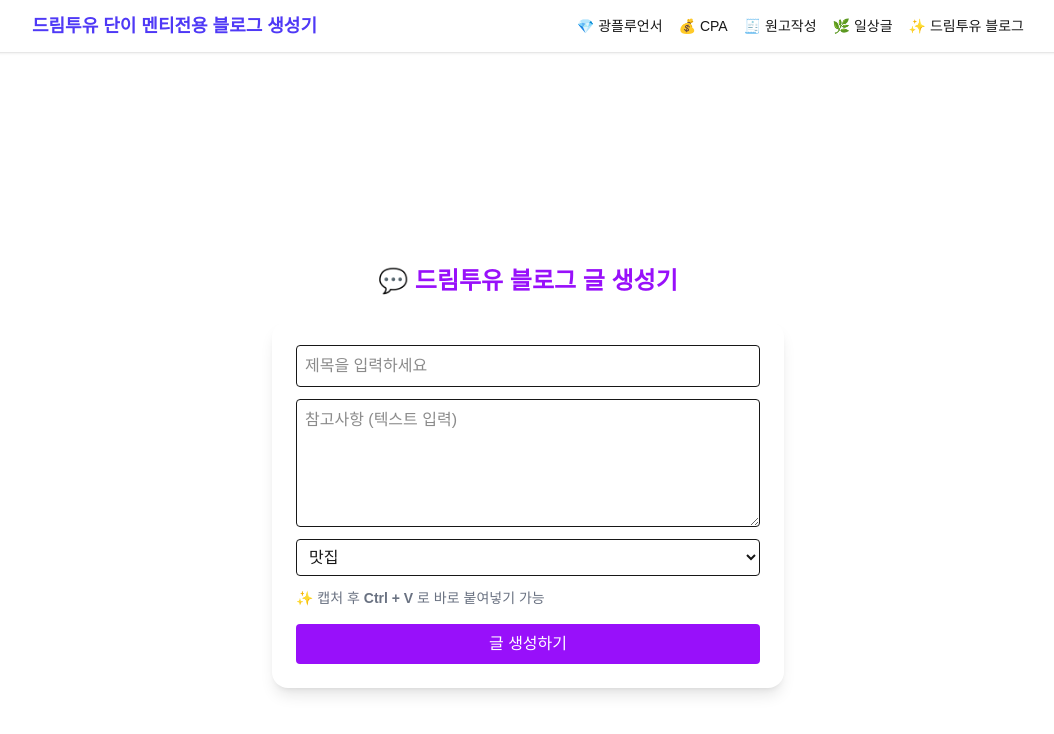
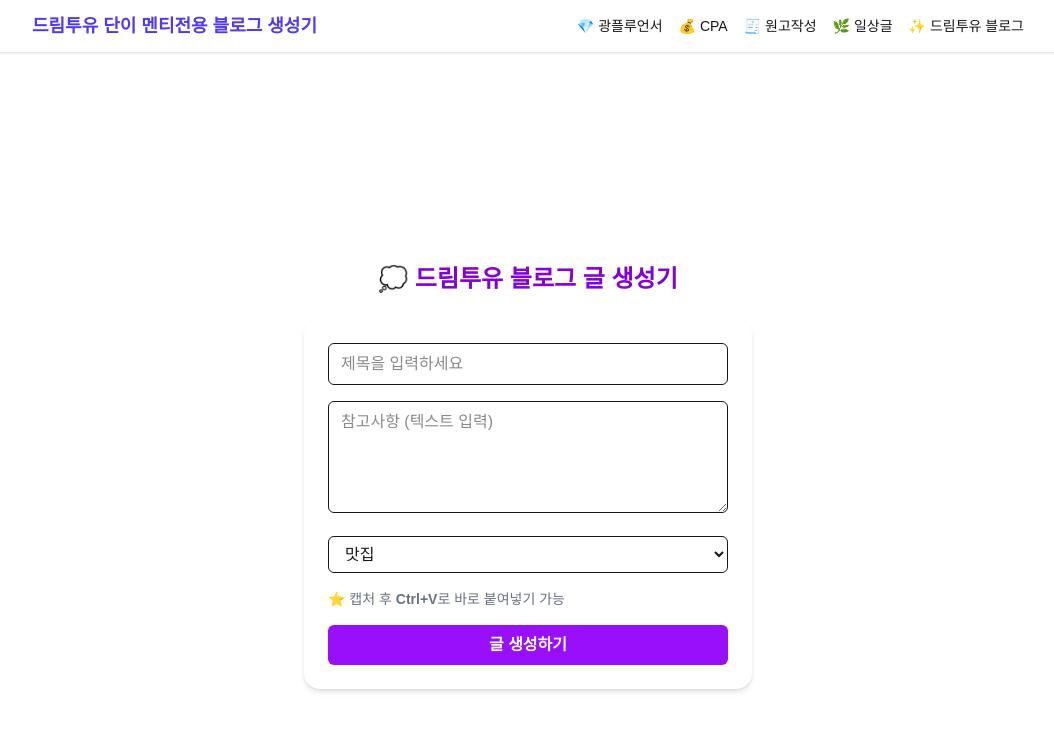
Before and after one commit to tlsel96-stack/dreamtoyou, a Next.js app: page /dreamtoyou/blog in a window 1280 px wide. Shown: the top 734 px of the page, without its empty margins (112-1166 px from the left). Built offline with nearby package versions, Linux system fonts and the light colour scheme.

Commit message:
Update page.jsx

```diff
--- a/app/dreamtoyou/blog/page.jsx
+++ b/app/dreamtoyou/blog/page.jsx
@@ -1,29 +1,26 @@
 "use client";
-import { useState, useRef, useEffect } from "react";
+
+import { useState } from "react";
 
 export default function BlogGenerator() {
   const [title, setTitle] = useState("");
   const [prompt, setPrompt] = useState("");
   const [category, setCategory] = useState("맛집");
   const [image, setImage] = useState(null);
+  const [loading, setLoading] = useState(false);
   const [result, setResult] = useState("");
-  const [loading, setLoading] = useState(false);
 
-  // ✅ 이미지 붙여넣기 이벤트 추가
-  useEffect(() => {
-    const handlePaste = (e) => {
-      const item = Array.from(e.clipboardData.items).find((x) =>
-        x.type.startsWith("image/")
-      );
-      if (item) {
-        const file = item.getAsFile();
+  // ✅ 붙여넣기 감지 (Ctrl+V)
+  const handlePaste = (event) => {
+    const items = event.clipboardData.items;
+    for (let i = 0; i < items.length; i++) {
+      if (items[i].type.indexOf("image") !== -1) {
+        const file = items[i].getAsFile();
         setImage(file);
         alert("📸 이미지가 붙여넣기 되었습니다!");
       }
-    };
-    window.addEventListener("paste", handlePaste);
-    return () => window.removeEventListener("paste", handlePaste);
-  }, []);
+    }
+  };
 
   const handleSubmit = async (e) => {
     e.preventDefault();
@@ -42,66 +39,85 @@ export default function BlogGenerator() {
         body: formData,
       });
       const data = await res.json();
-      setResult(data.result || "오류 발생");
+
+      if (data.error) throw new Error(data.error);
+      setResult(data.result);
     } catch (err) {
-      setResult("❌ 요청 실패: " + err.message);
+      console.error("❌ 오류:", err);
+      setResult("⚠️ 오류가 발생했습니다. 콘솔을 확인하세요.");
+    } finally {
+      setLoading(false);
     }
-
-    setLoading(false);
   };
 
   return (
-    <div className="flex flex-col items-center justify-center min-h-screen p-4">
-      <h1 className="text-2xl font-bold mb-6 text-purple-600">
-        💬 드림투유 블로그 글 생성기
+    <div
+      className="min-h-screen flex flex-col items-center justify-center bg-white"
+      onPaste={handlePaste}
+    >
+      <h1 className="text-2xl font-semibold mb-6 text-purple-700">
+        💭 드림투유 블로그 글 생성기
       </h1>
 
       <form
         onSubmit={handleSubmit}
-        className="flex flex-col w-full max-w-lg bg-white shadow-lg rounded-2xl p-6"
+        className="w-full max-w-md bg-white rounded-2xl shadow-md p-6 space-y-4"
       >
         <input
           type="text"
           placeholder="제목을 입력하세요"
           value={title}
           onChange={(e) => setTitle(e.target.value)}
-          className="border p-2 mb-3 rounded"
+          className="w-full border rounded-md px-3 py-2"
         />
 
         <textarea
           placeholder="참고사항 (텍스트 입력)"
           value={prompt}
           onChange={(e) => setPrompt(e.target.value)}
-          className="border p-2 mb-3 rounded h-32"
+          className="w-full border rounded-md px-3 py-2 h-28"
         />
 
         <select
           value={category}
           onChange={(e) => setCategory(e.target.value)}
-          className="border p-2 mb-3 rounded"
+          className="w-full border rounded-md px-3 py-2"
         >
           <option value="맛집">맛집</option>
           <option value="여행">여행</option>
-          <option value="리뷰">리뷰</option>
+          <option value="패션">패션</option>
           <option value="기타">기타</option>
         </select>
 
-        <div className="text-sm text-gray-500 mb-4">
-          ✨ 캡처 후 <b>Ctrl + V</b> 로 바로 붙여넣기 가능
+        <div className="text-sm text-gray-500">
+          ⭐ 캡처 후 <b>Ctrl+V</b>로 바로 붙여넣기 가능
         </div>
+
+        {/* ✅ 이미지 미리보기 */}
+        {image && (
+          <div className="mt-3">
+            <img
+              src={URL.createObjectURL(image)}
+              alt="붙여넣은 이미지"
+              className="rounded-lg shadow-md max-h-60 mx-auto"
+            />
+          </div>
+        )}
 
         <button
           type="submit"
-          className="bg-purple-600 text-white py-2 rounded hover:bg-purple-700"
           disabled={loading}
+          className="w-full bg-purple-600 text-white py-2 rounded-md font-semibold hover:bg-purple-700"
         >
           {loading ? "생성 중..." : "글 생성하기"}
         </button>
       </form>
 
+      {/* 결과 표시 */}
       {result && (
-        <div className="mt-6 w-full max-w-3xl bg-gray-100 p-4 rounded-lg whitespace-pre-wrap">
-          {result}
+        <div className="mt-8 max-w-2xl bg-gray-50 p-6 rounded-lg shadow-md whitespace-pre-line">
+          <h2 className="text-lg font-bold mb-2">📝 생성된 글</h2>
+          <p>{result}</p>
         </div>
       )}
     </div>
```
